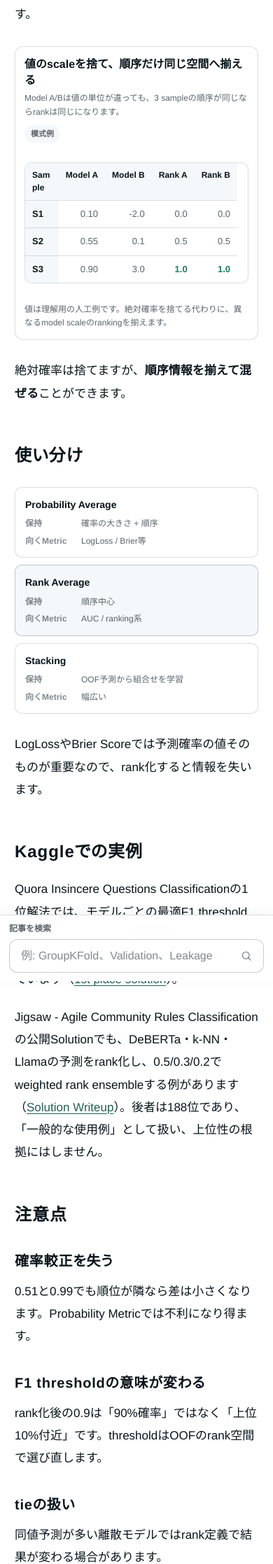
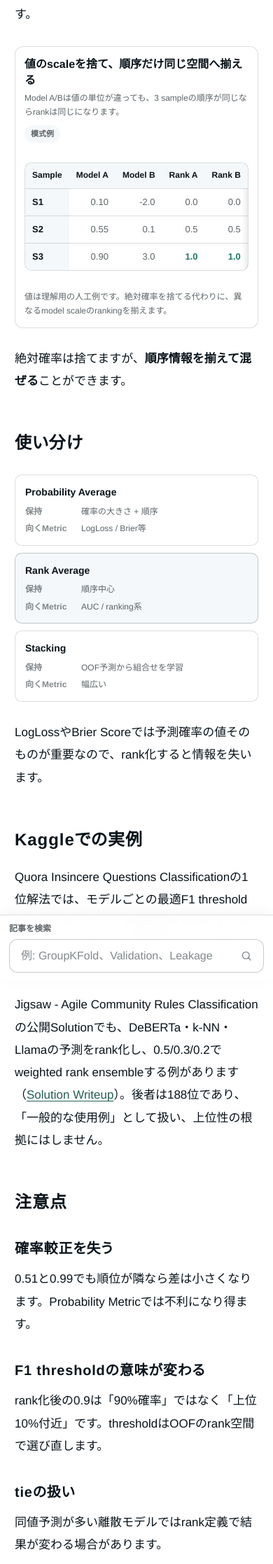
Before and after one commit to morikazu1119/Kagglecture, a Jekyll site: the page built from wiki/ensemble/rank-averaging.md, in a window 390 px wide. Shown: the part 727-2962 px from the top of the page at 70% size. Built offline with Jekyll 4.4.1, drawn with Linux system fonts in a browser that asks for light colours.

Commit message:
style: keep wide HTML tables readable on mobile

```diff
--- a/assets/css/visual-responsive.css
+++ b/assets/css/visual-responsive.css
@@ -23,6 +23,11 @@
 .matrix-scroll:focus-visible {
   outline: 2px solid var(--focus);
   outline-offset: 3px;
+}
+
+/* 4列以上の表はスマホで潰さず、表自身だけ横スクロールさせる。 */
+.html-table:has(tr > :nth-child(4)) {
+  min-width: 560px;
 }
 
 .flow-node,
```
